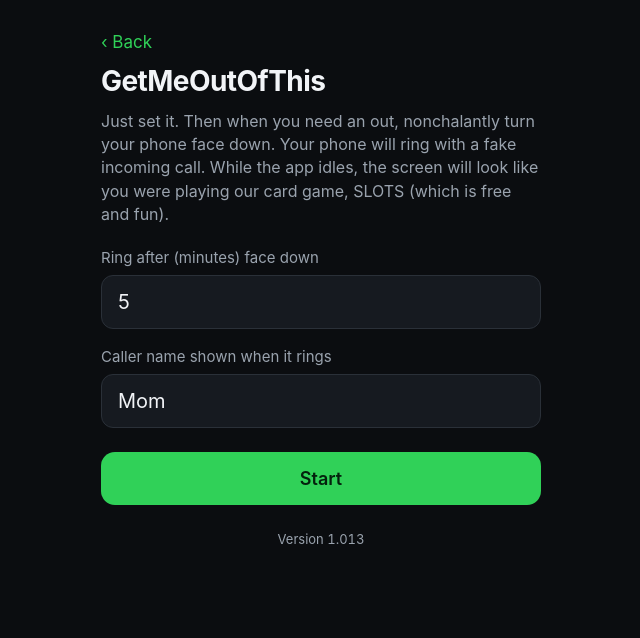
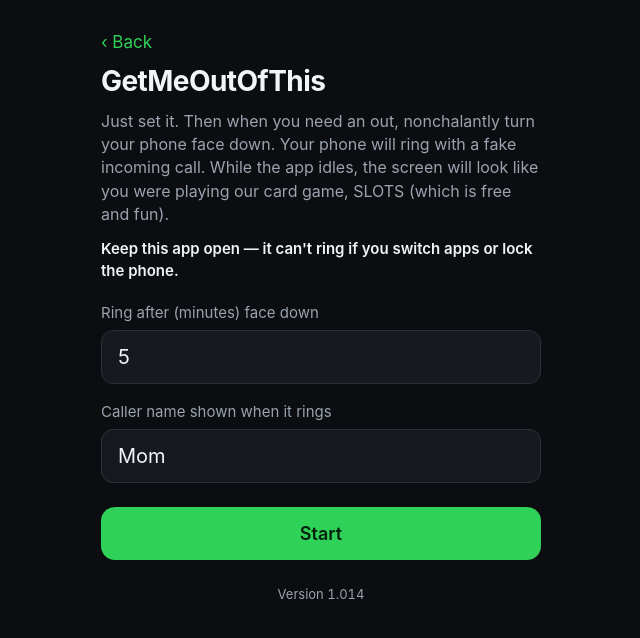
Before and after one commit to kevinr432/GetMeOutOfThis, a React (Vite) app: page / in a window 1280 px wide. Both pictures are taken after a click on the button "Get Me Out of This". Shown: the top 638 px of the page, without its empty margins (319-959 px from the left). Built offline with nearby package versions, Linux system fonts and the light colour scheme.

Commit message:
v1.014: add "keep this app open" reminder to the settings screen
Co-Authored-By: Claude Opus 5.5 <noreply@anthropic.com>
Claude-Session: https://claude.ai/code/session_011HiT33pyDXhLzenTB98cHB

```diff
--- a/src/App.css
+++ b/src/App.css
@@ -574,3 +574,11 @@ a.decoy-play-slots {
   border-radius: 2.6cqw;
   -webkit-tap-highlight-color: rgba(0, 0, 0, 0.15);
 }
+
+/* Reminder under the description that the app must stay open. */
+.lede.keep-open {
+  margin-top: -10px;
+  color: var(--text);
+  font-weight: 600;
+  font-size: 15px;
+}
--- a/src/App.jsx
+++ b/src/App.jsx
@@ -13,7 +13,8 @@ import { useCallback, useEffect, useRef, useState } from 'react'
 // const APP_VERSION = '1.010'
 // const APP_VERSION = '1.011'
 // const APP_VERSION = '1.012'
-const APP_VERSION = '1.013'
+// const APP_VERSION = '1.013'
+const APP_VERSION = '1.014'
 
 const STORE_KEY = 'getmeoutofthis-settings'
 const FACE_DOWN_BETA = 150 // |beta| above this angle = screen facing the table
@@ -693,6 +694,7 @@ export default function App() {
       {/* <img className="hero" src="/hero.jpg" alt="A man talking excitedly on a date while the woman looks bored" /> */}
       {/* <p className="lede">Set it, flip your phone face down, and it will ring with a fake incoming call when you need an exit.</p> */}
       <p className="lede">Just set it. Then when you need an out, nonchalantly turn your phone face down. Your phone will ring with a fake incoming call. While the app idles, the screen will look like you were playing our card game, SLOTS (which is free and fun).</p>
+      <p className="lede keep-open">Keep this app open — it can't ring if you switch apps or lock the phone.</p>
 
       <label>
         Ring after (minutes) face down
```
